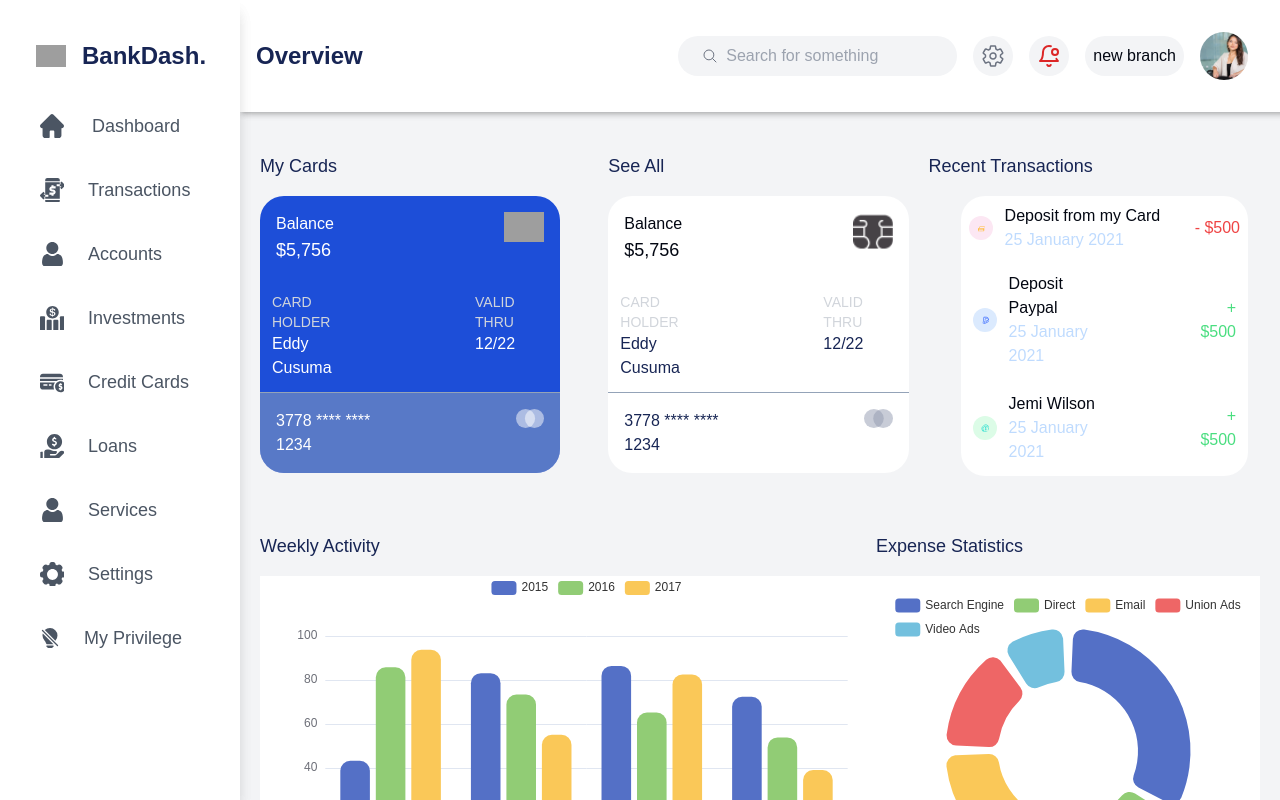
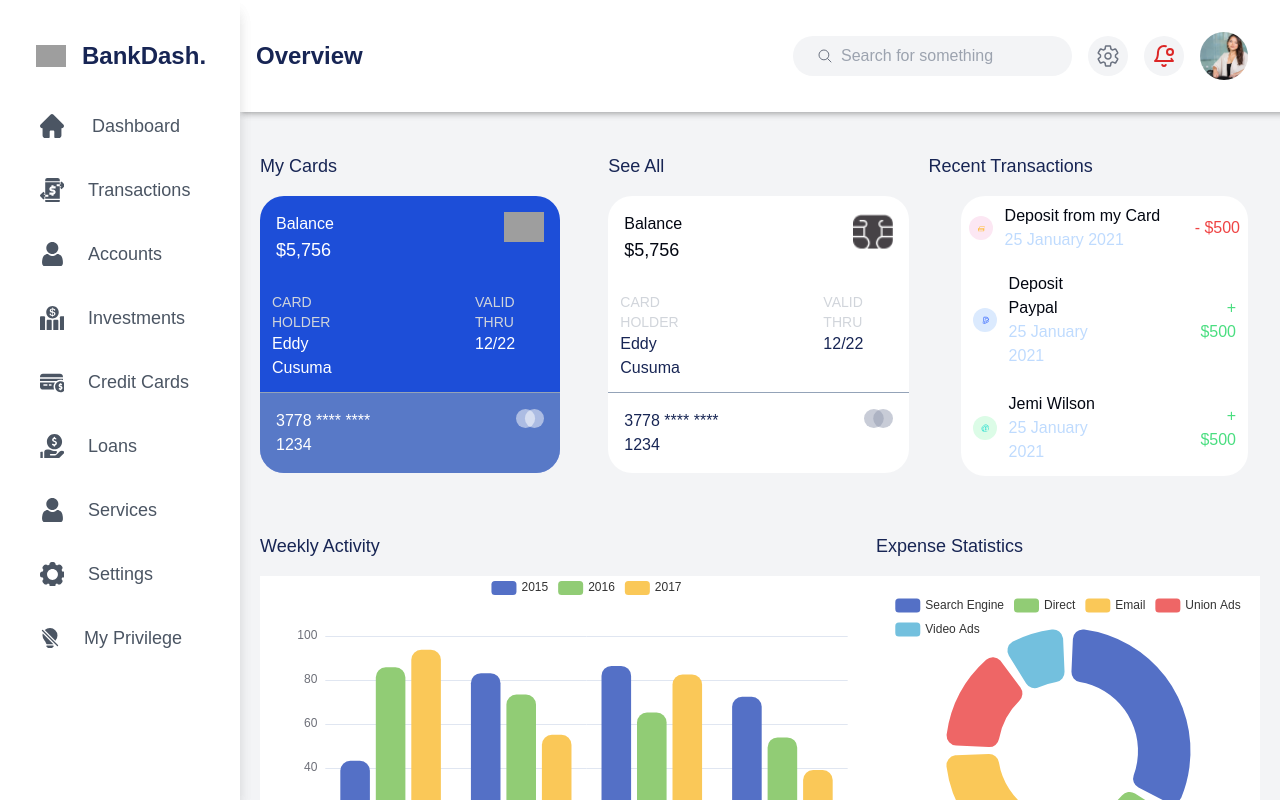
Before and after one commit to SaifD227/Figma, a Next.js app: page / in a window 1280 px wide. Shown: the top 800 px of the page. Built offline with nearby package versions, Linux system fonts and the light colour scheme; grey boxes are pictures that could not be loaded.

Commit message:
delete button

```diff
--- a/src/components/Navbar.tsx
+++ b/src/components/Navbar.tsx
@@ -100,12 +100,6 @@ const Navbar: React.FC<NavbarProps> = ({
             <LuBellDot className="text-red-600 text-2xl" />
           </button>
 
-          <button
-            className="bg-gray-100 p-2 rounded-full relative"
-            aria-label="Notifications"
-          >
-            new branch
-          </button>
           <Image
             src={image}
             alt="avatar"
```
